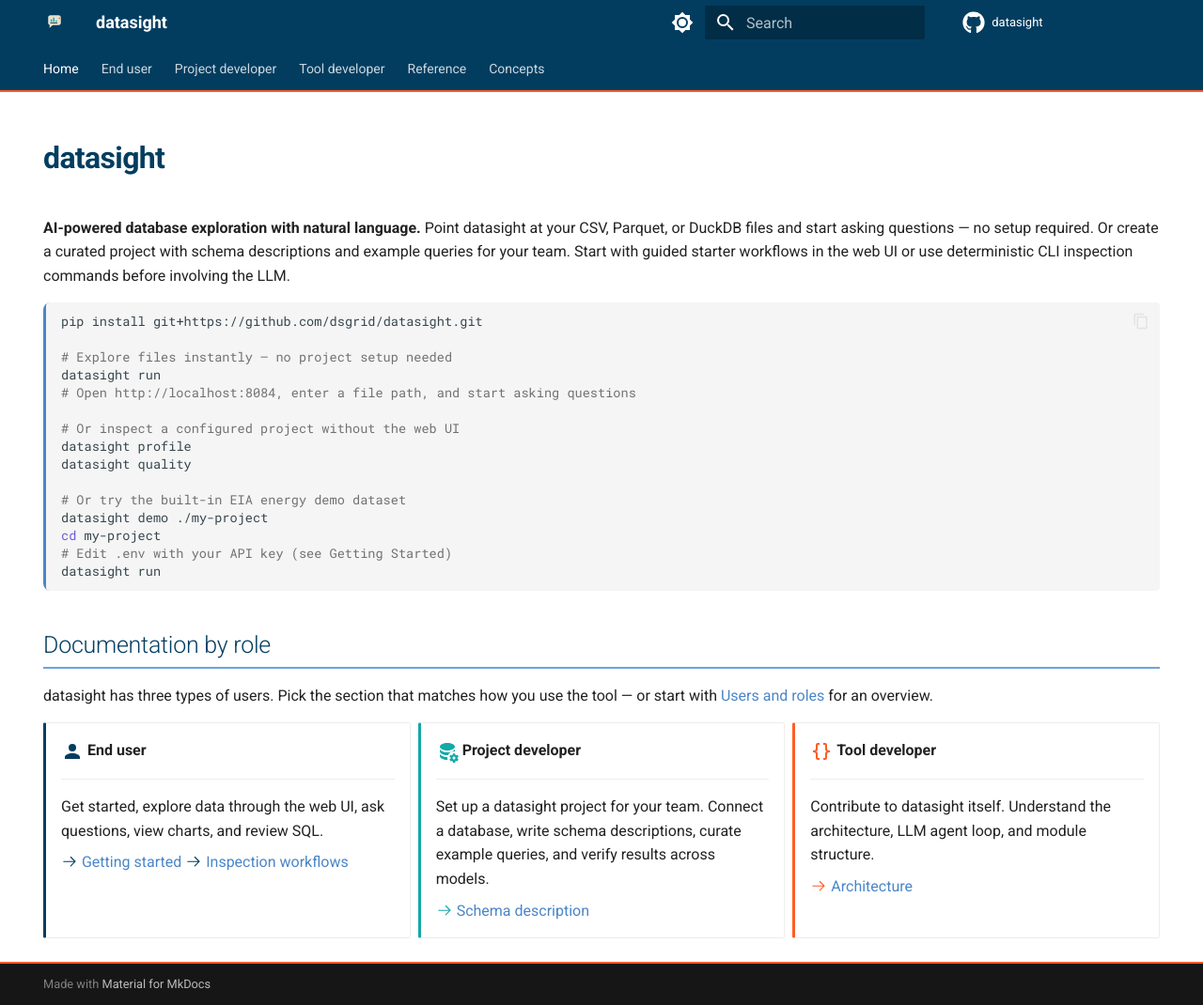
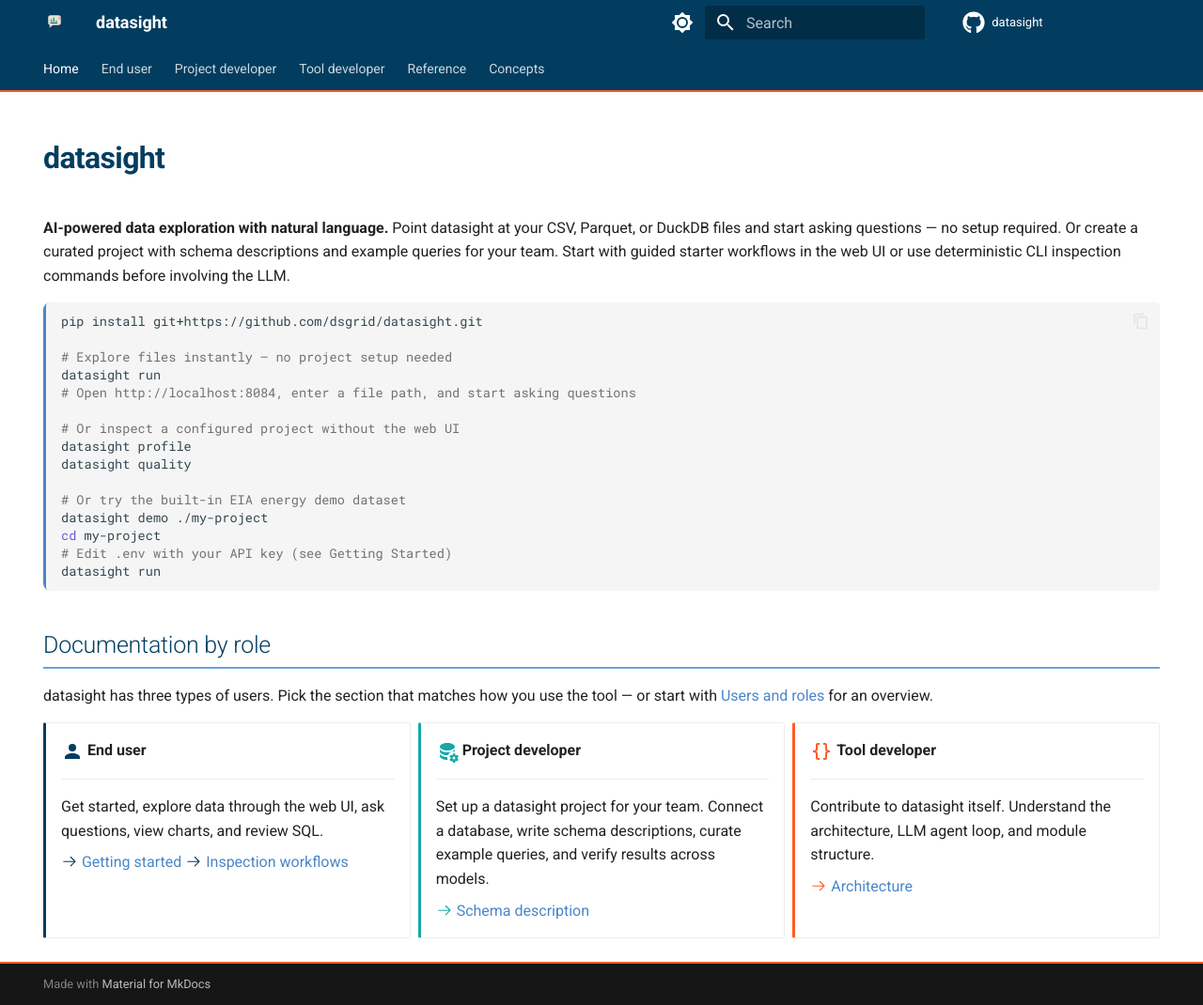
Before and after one commit to dsgrid/datasight, an MkDocs documentation site: the page built from docs/index.md, in a window 1280 px wide and 1070 px high. Shown: the whole window at 94% size. Built offline with MkDocs 1.6.1 and Material for MkDocs 9.7.7, drawn with Linux system fonts in a browser that asks for light colours; comment, search, counter and statistics services are not loaded.

Commit message:
Replace "database exploration" with "data exploration" in tagline
datasight now supports files directly, not just databases.

Co-Authored-By: Claude Opus 4.6 <noreply@anthropic.com>

```diff
--- a/docs/index.md
+++ b/docs/index.md
@@ -6,7 +6,7 @@ hide:
 
 # datasight
 
-**AI-powered database exploration with natural language.** Point datasight at
+**AI-powered data exploration with natural language.** Point datasight at
 your CSV, Parquet, or DuckDB files and start asking questions — no setup
 required. Or create a curated project with schema descriptions and example
 queries for your team. Start with guided starter workflows in the web UI or
--- a/mkdocs.yml
+++ b/mkdocs.yml
@@ -1,5 +1,5 @@
 site_name: datasight
-site_description: AI-powered database exploration with natural language
+site_description: AI-powered data exploration with natural language
 repo_url: https://github.com/dsgrid/datasight
 repo_name: datasight
 
--- a/pyproject.toml
+++ b/pyproject.toml
@@ -5,7 +5,7 @@ build-backend = "hatchling.build"
 [project]
 name = "datasight"
 version = "0.2.0"
-description = "AI-powered database exploration with natural language"
+description = "AI-powered data exploration with natural language"
 readme = "README.md"
 requires-python = ">=3.13"
 license = "BSD-3-Clause"
--- a/src/datasight/__init__.py
+++ b/src/datasight/__init__.py
@@ -1,4 +1,4 @@
-"""datasight — AI-powered database exploration with natural language."""
+"""datasight — AI-powered data exploration with natural language."""
 
 # Use the OS certificate store so HTTPS works behind corporate proxies,
 # but only if truststore is installed (it's a core dependency but guard
```
Also changed, not shown: AGENTS.md (+1 -1 lines), CLAUDE.md (+1 -1 lines), README.md (+1 -1 lines), docs/reference/cli.md (+1 -1 lines), 1 other file.
